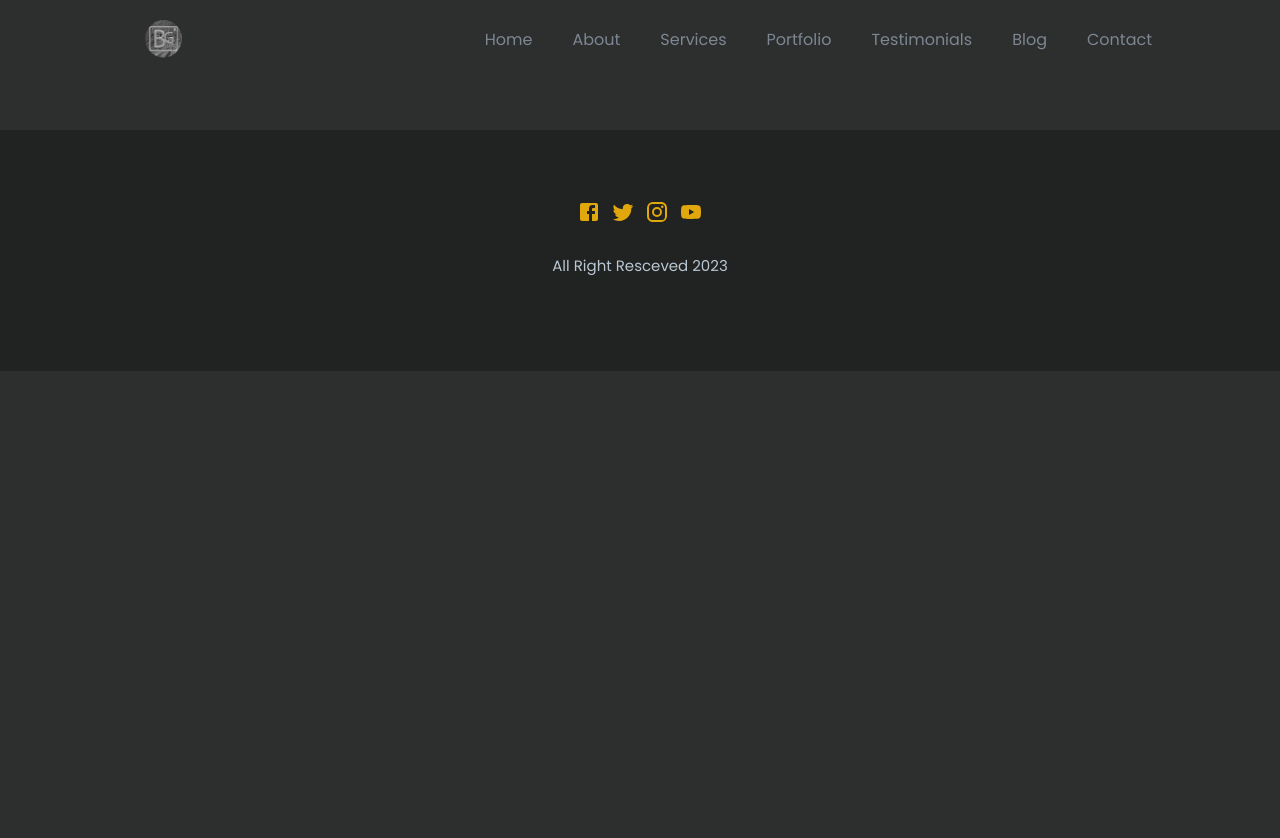
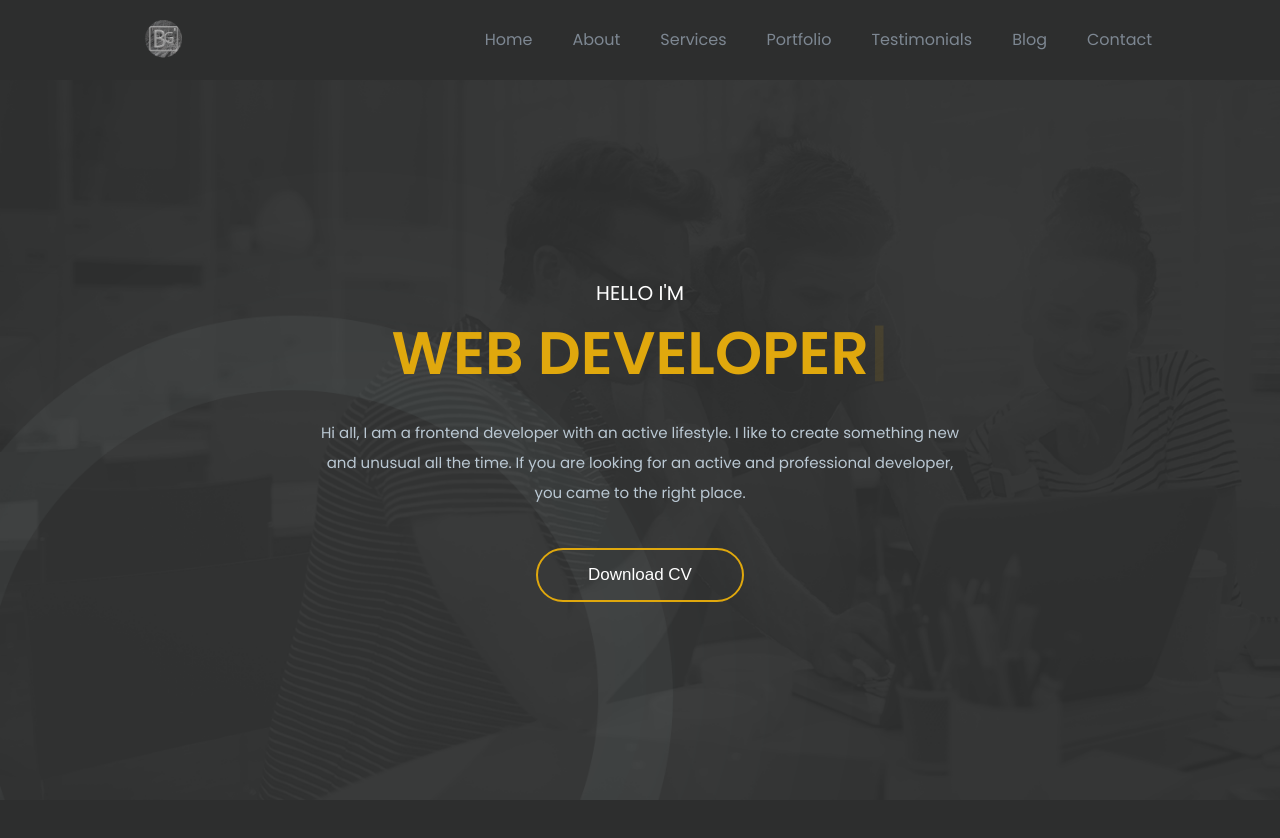
Before and after one commit to gregorybv/example-portfolio-react, a React (Create React App) app: page / in a window 1280 px wide. Shown: the top 838 px of the page. Before the commit the page ends 800 px from the top, so only its background shows below. Built offline with nearby package versions, Linux system fonts and the light colour scheme.

Commit message:
new edits

```diff
--- a/src/components/data/data.js
+++ b/src/components/data/data.js
@@ -36,7 +36,7 @@
 
 export const navlink = [
   {
-    url: "/home",
+    url: "/",
     text: "Home",
   },
   {
--- a/src/components/pages/Pages.jsx
+++ b/src/components/pages/Pages.jsx
@@ -15,7 +15,7 @@
       <Router>
         <Header />
         <Switch>
-          <Route exact path='/home' component={Home} />
+          <Route exact path='/' component={Home} />
           <Route exact path='/about' component={About} />
           <Route exact path='/services' component={Services} />
           <Route exact path='/portfolio' component={Portfolio} />
```
